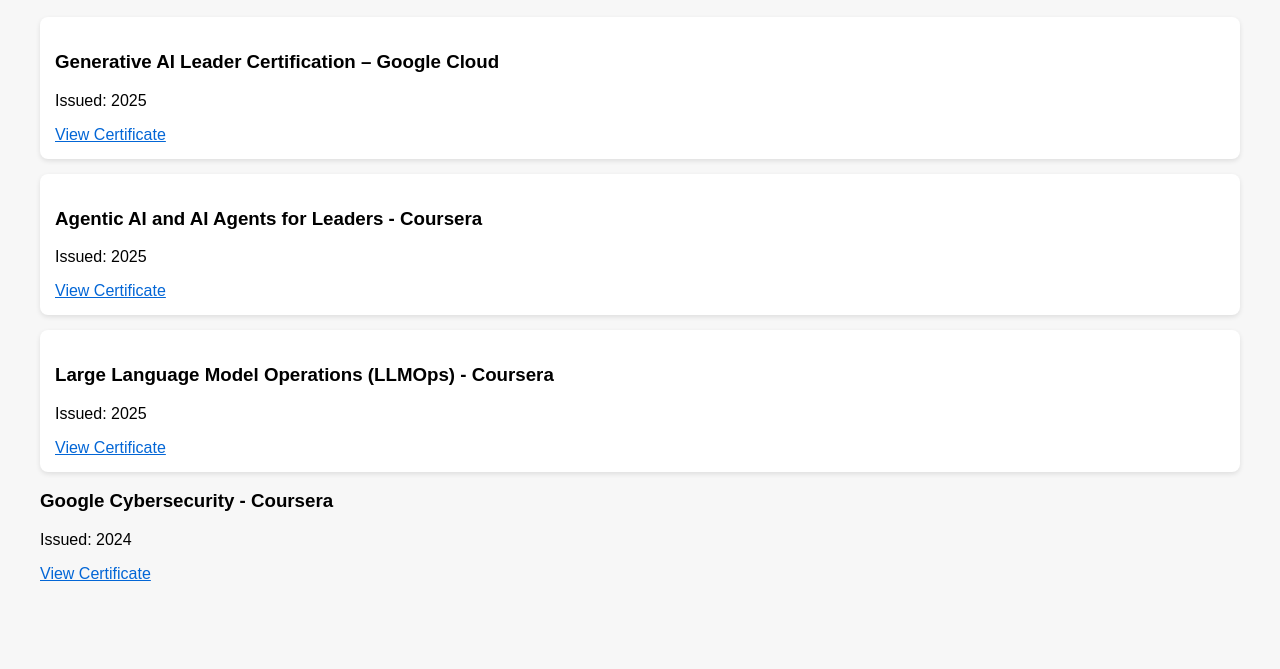
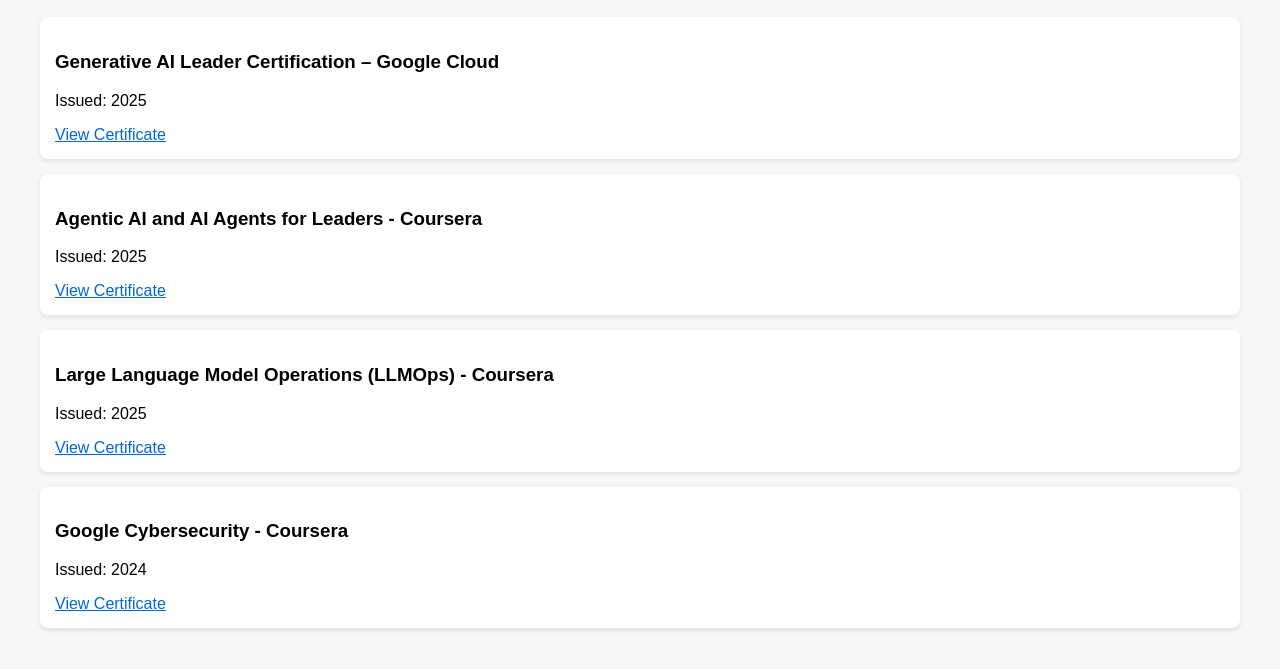
Before and after one commit to Aishwarya-Chandrasekhar/aishwarya-chandrasekhar.github.io, a plain HTML site: page index.html in a window 1280 px wide. Shown: the part 129-798 px from the top of the page. Drawn offline with Linux system fonts and the light colour scheme.

Commit message:
Update index.html

```diff
--- a/index.html
+++ b/index.html
@@ -47,6 +47,7 @@
 <a href="https://coursera.org/share/e14d867c12afd1b66d8f220c731aa188">View Certificate</a>
 </div>
 
+<div class="certificate">
 <h3>Google Cybersecurity - Coursera</h3>
 <p>Issued: 2024</p>
 <a href="https://coursera.org/share/c783dd8b85412265c5c2736ec665954f">View Certificate</a>
```
